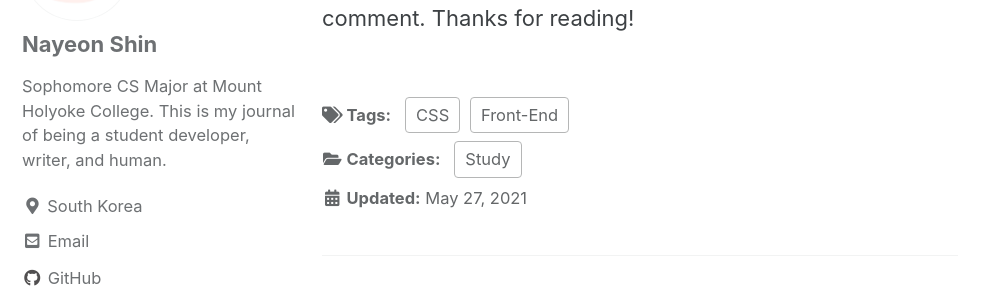
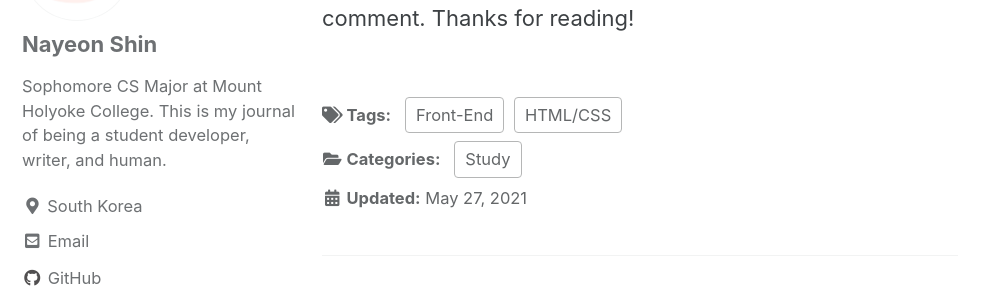
Before and after one commit to nayeonshin/nayeonshin.github.io, a Jekyll site: the page built from _posts/2021-05-27-i-do-not-use-ids-in-css-only-use-classes-bem.md, in a window 1280 px wide and 900 px high, scrolled down 7047 px. Shown: the part 155-443 px from the top of the window, without its empty margins (0-999 px from the left). Built offline with Jekyll 4.4.1, drawn with Linux system fonts in a browser that asks for light colours; cached includes are drawn as plain includes; comment, search, counter and statistics services are not loaded.

Commit message:
Rename tag

```diff
--- a/_posts/2021-05-27-i-do-not-use-ids-in-css-only-use-classes-bem.md
+++ b/_posts/2021-05-27-i-do-not-use-ids-in-css-only-use-classes-bem.md
@@ -4,7 +4,7 @@ excerpt: "Stick to Block Element Modifier for semantic markup"
 categories:
   - Study
 tags:
-  - CSS
+  - HTML/CSS
   - Front-End
 ---
 
```
